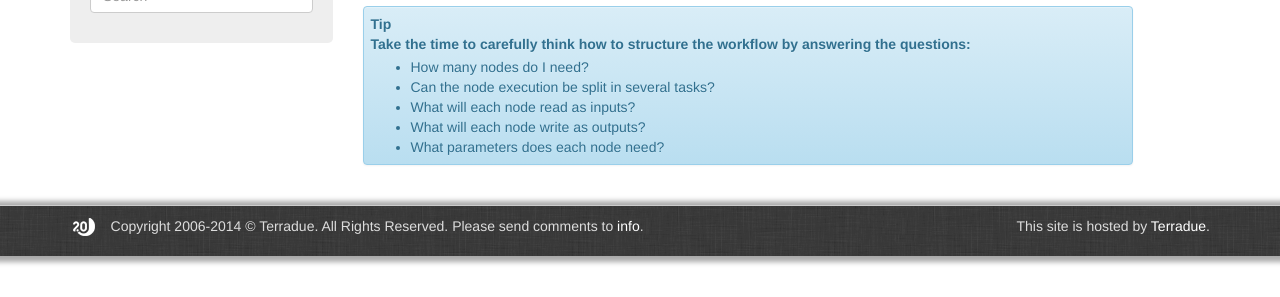
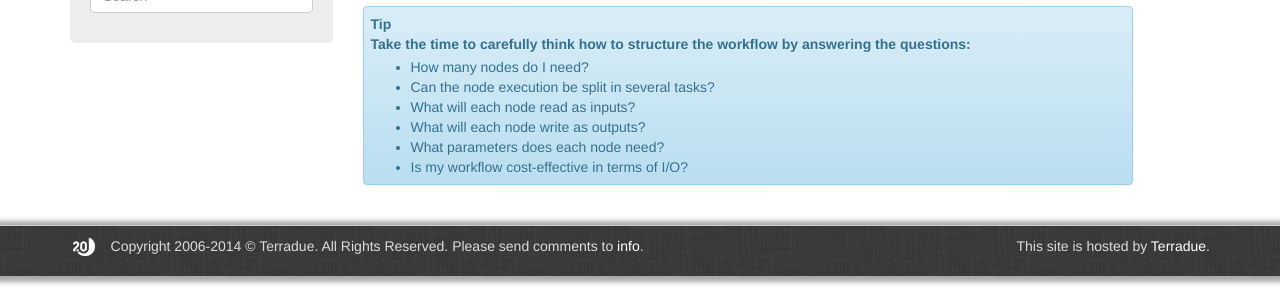
Before and after one commit to Terradue/doc-developer-sandbox, a Sphinx documentation site: the page built from source/design/workflow.rst, in a window 1280 px wide, cut to the strip 603-900 px from the top of the page. Built offline with Sphinx 7.4.7, drawn with Linux system fonts in a browser that asks for light colours; pages that are not in the unit, such as notebooks, are missing from menus.

Commit message:
Update workflow.rst

```diff
--- a/source/design/workflow.rst
+++ b/source/design/workflow.rst
@@ -48,3 +48,4 @@ Below an example of a Directed Acyclic Graph depicting a classical workflow wher
       * What will each node read as inputs?
       * What will each node write as outputs?
       * What parameters does each node need?
+      * Is my workflow cost-effective in terms of I/O?
```
